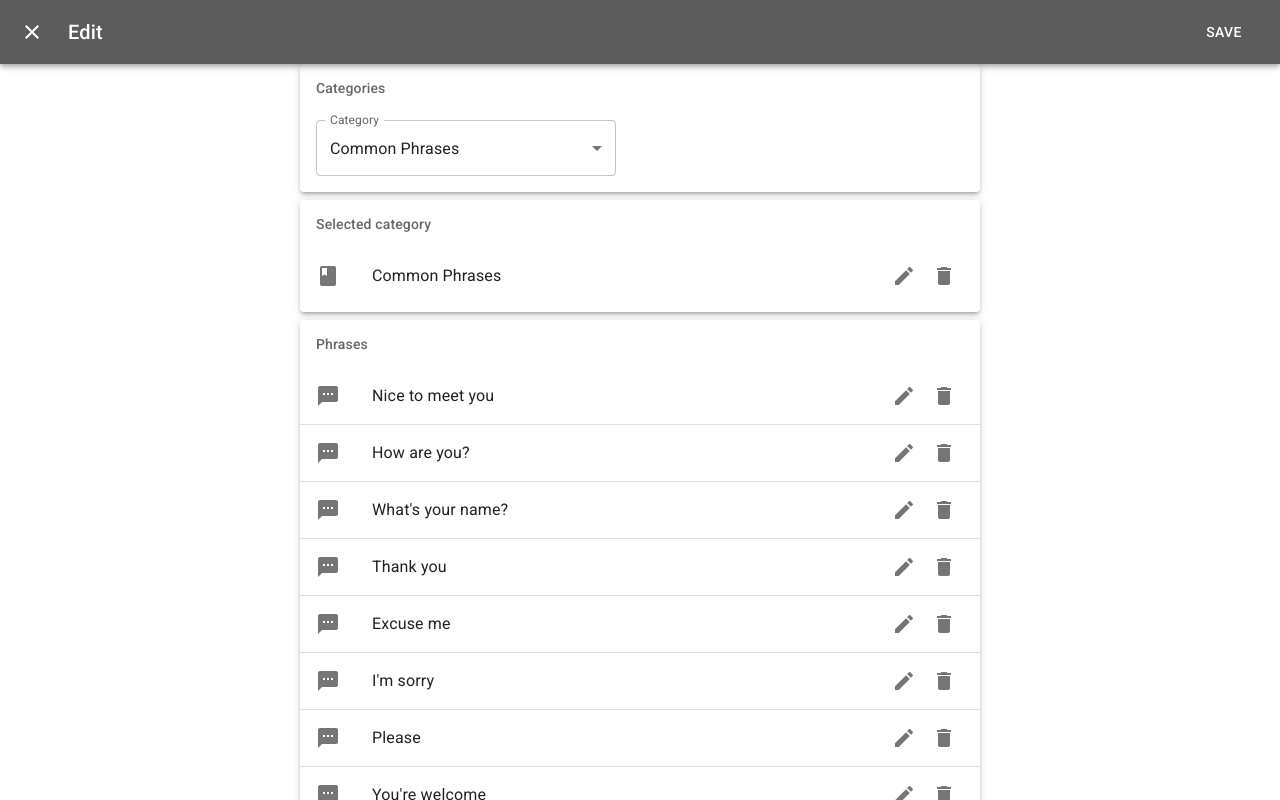
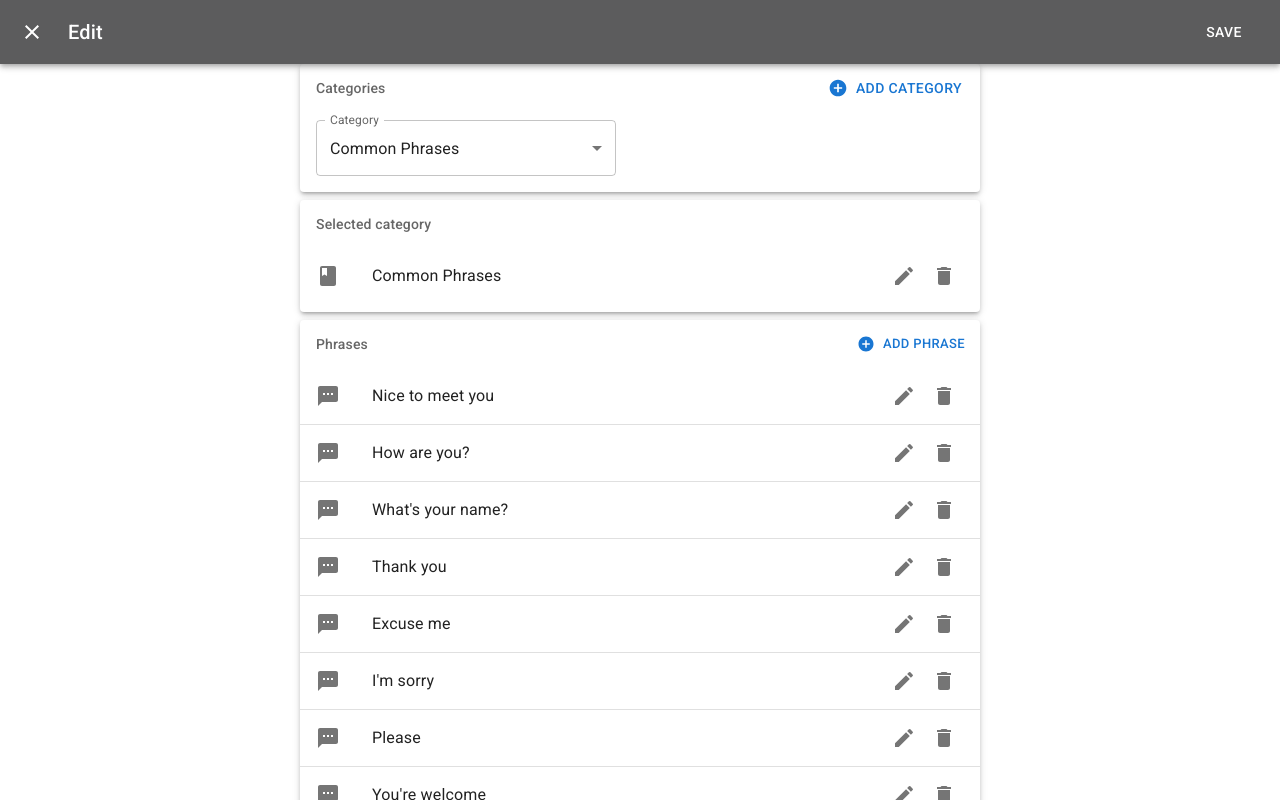
Before and after one commit to RodriSanchez1/cboard-phrase, a React (Vite) app: page /edit in a window 1280 px wide. Built offline with nearby package versions, Linux system fonts and the light colour scheme.

Commit message:
Chore: Support add new elements

```diff
--- a/package.json
+++ b/package.json
@@ -17,6 +17,7 @@
     "@mui/icons-material": "^5.11.16",
     "@mui/material": "^5.12.0",
     "@reduxjs/toolkit": "^1.9.3",
+    "nanoid": "^4.0.2",
     "react": "^18.2.0",
     "react-color": "^2.19.3",
     "react-dom": "^18.2.0",
--- /dev/null
+++ b/src/features/edit/AddModal/AddModal.jsx
@@ -0,0 +1,59 @@
+import propTypes from 'prop-types';
+import EditCategoryModal from '../EditCategoryModal/EditCategoryModal';
+import EditPhraseModal from '../EditPhraseModal/EditPhraseModal';
+import { nanoid } from 'nanoid';
+import { CATEGORY, PHRASE } from '../Edit.const';
+
+AddModal.propTypes = {
+  open: propTypes.bool.isRequired,
+  setOpenAddModal: propTypes.func.isRequired,
+  onAddElement: propTypes.func.isRequired,
+  type: propTypes.string.isRequired,
+};
+
+const DEFAULT_CATEGORY = {
+  id: '',
+  name: '',
+  nameKey: '',
+  author: 'Cboard',
+  email: 'support@cboard.io',
+  isPublic: true,
+  hidden: false,
+  phrases: [],
+};
+
+const DEFAULT_PHRASE = {
+  id: '',
+  label: '',
+  labelKey: '',
+  backgroundColor: '#FFFFFF',
+};
+
+export default function AddModal({
+  open,
+  setOpenAddModal,
+  type,
+  onAddElement,
+}) {
+  if (type === CATEGORY) {
+    return (
+      <EditCategoryModal
+        open={open}
+        onClose={setOpenAddModal}
+        category={{ ...DEFAULT_CATEGORY, id: nanoid(10) }}
+        handleSave={onAddElement}
+        title={'Add'}
+      />
+    );
+  }
+  if (type === PHRASE)
+    return (
+      <EditPhraseModal
+        open={open}
+        onClose={setOpenAddModal}
+        phrase={{ ...DEFAULT_PHRASE, id: nanoid(10) }}
+        handleSave={onAddElement}
+        title={'Add '}
+      />
+    );
+}
--- a/src/features/edit/Edit.jsx
+++ b/src/features/edit/Edit.jsx
@@ -14,11 +14,13 @@ import {
   OutlinedInput,
   IconButton,
   Divider,
+  Button,
 } from '@mui/material';
 import TextsmsIcon from '@mui/icons-material/Textsms';
 import EditIcon from '@mui/icons-material/Edit';
 import DeleteIcon from '@mui/icons-material/Delete';
 import ClassIcon from '@mui/icons-material/Class';
+import AddCircleIcon from '@mui/icons-material/AddCircle';
 
 import './Edit.css';
 import { useSelector } from 'react-redux';
@@ -33,6 +35,7 @@ import EditPhraseModal from './EditPhraseModal/EditPhraseModal';
 import EditCategoryModal from './EditCategoryModal/EditCategoryModal';
 import CancelModal from '../../components/CancelModal/CancelModal';
 import DeleteModal from './DeleteModal/DeleteModal';
+import AddModal from './AddModal/AddModal';
 import { useNavigate } from 'react-router';
 import { PHRASE, CATEGORY } from './Edit.const';
 
@@ -57,6 +60,10 @@ export default function Edit() {
   const [isOpenEditPhraseModal, setIsOpenEditPhraseModal] = useState(false);
   const [isOpenEditCategoryModal, setIsOpenEditCategoryModal] = useState(false);
   const [isOpenDeleteModal, setIsOpenDeleteModal] = useState(false);
+  const [openAddModal, setOpenAddModal] = useState({
+    isOpen: false,
+    type: '',
+  });
   const [deletingElement, setDeletingElement] = useState({
     element: {},
     type: '',
@@ -127,6 +134,26 @@ export default function Edit() {
     setIsOpenDeleteModal(false);
   };
 
+  const handleAddElementClick = (type) => {
+    setOpenAddModal({ isOpen: true, type });
+  };
+
+  const handleAddElement = (newElement) => {
+    console.log(newElement);
+    const type = openAddModal.type;
+    if (type === CATEGORY) {
+      const newCategories = [...editingCategories, newElement];
+      setEditingCategories(newCategories);
+      setEditingCategory(newElement);
+    }
+    if (type === PHRASE) {
+      const newPhrases = [...editingCategory.phrases, newElement];
+      setEditingCategory({ ...editingCategory, phrases: newPhrases });
+    }
+    setOpenAddModal({ isOpen: false, type: '' });
+    setIsModified(true);
+  };
+
   const handleSave = () => {
     if (categories.length === editingCategories.length) {
       const newCategory = { ...editingCategory };
@@ -157,7 +184,19 @@ export default function Edit() {
     >
       <Paper elevation={3}>
         <List
-          subheader={<ListSubheader disableSticky>Categories</ListSubheader>}
+          subheader={
+            <div style={{ display: 'flex', justifyContent: 'space-between' }}>
+              <ListSubheader disableSticky>Categories</ListSubheader>
+              <Button
+                //variant="outlined"
+                startIcon={<AddCircleIcon />}
+                sx={{ mr: '10px' }}
+                onClick={() => handleAddElementClick(CATEGORY)}
+              >
+                ADD CATEGORY
+              </Button>
+            </div>
+          }
         >
           <ListItem>
             <FormControl sx={{ minWidth: 300 }}>
@@ -217,7 +256,22 @@ export default function Edit() {
         </List>
       </Paper>
       <Paper elevation={3} sx={{ mt: 1, mb: 2 }}>
-        <List subheader={<ListSubheader disableSticky>Phrases</ListSubheader>}>
+        <List
+          subheader={
+            <div style={{ display: 'flex', justifyContent: 'space-between' }}>
+              <ListSubheader disableSticky>Phrases</ListSubheader>
+              <Button
+                //variant="outlined"
+                startIcon={<AddCircleIcon />}
+                size="small"
+                sx={{ mr: '10px' }}
+                onClick={() => handleAddElementClick(PHRASE)}
+              >
+                ADD PHRASE
+              </Button>
+            </div>
+          }
+        >
           {editingCategory?.phrases.map((phrase, index) => {
             const white = '#ffffff';
             const WHITE = '#FFFFFF';
@@ -232,6 +286,7 @@ export default function Edit() {
                     <TextsmsIcon sx={{ color: bgColor }} />
                   </ListItemIcon>
                   <ListItemText primary={phrase.label} />
+
                   <ListItemIcon sx={{ minWidth: '25px' }}>
                     <IconButton onClick={() => handleEditPhraseClick(phrase)}>
                       <EditIcon />
@@ -255,7 +310,8 @@ export default function Edit() {
             open={isOpenEditPhraseModal}
             onClose={setIsOpenEditPhraseModal}
             phrase={editingPhrase}
-            handleSaveEditPhrase={handleSaveEditPhrase}
+            handleSave={handleSaveEditPhrase}
+            title={'Edit'}
           />
         )}
         {isOpenEditCategoryModal && (
@@ -263,7 +319,8 @@ export default function Edit() {
             open={isOpenEditCategoryModal}
             onClose={setIsOpenEditCategoryModal}
             category={editingCategory}
-            handleSaveEditCategory={handleSaveEditCategory}
+            handleSave={handleSaveEditCategory}
+            title={'Edit'}
           />
         )}
 
@@ -282,6 +339,14 @@ export default function Edit() {
             type={deletingElement.type}
           />
         )}
+        {openAddModal.isOpen && (
+          <AddModal
+            open={openAddModal.isOpen}
+            type={openAddModal.type}
+            setOpenAddModal={setOpenAddModal}
+            onAddElement={handleAddElement}
+          />
+        )}
       </Paper>
     </FullScreenDialog>
   );
```
